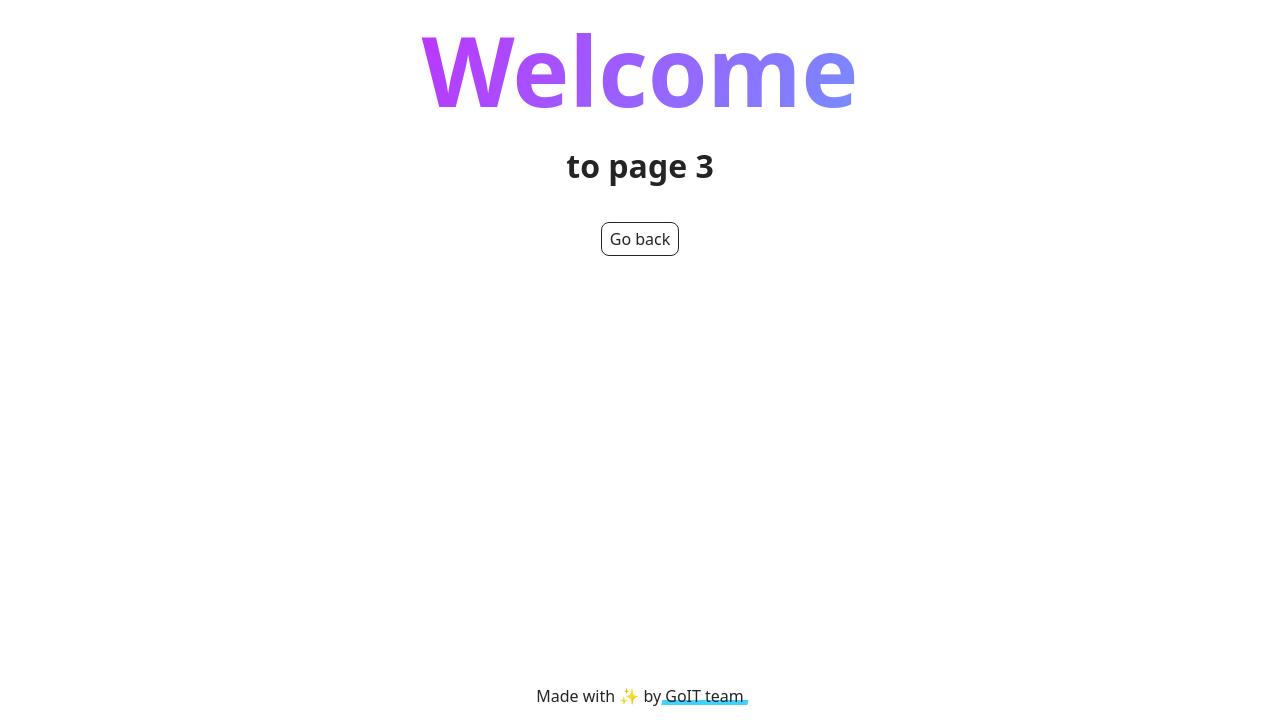
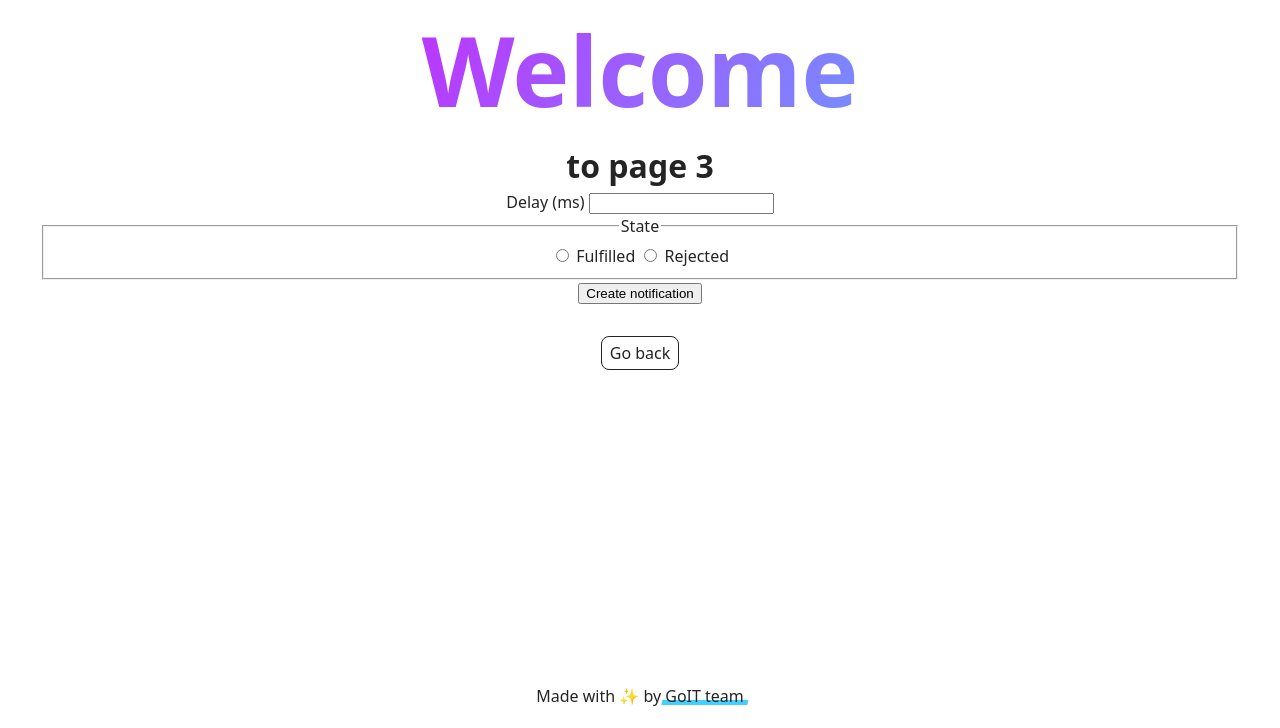
Before and after one commit to drazka/goit-js-hw-10, a plain HTML site: page page-3.html in a window 1280 px wide. Shown: the part 72-800 px from the top of the page. Drawn offline with Linux system fonts and the light colour scheme; some packages are replaced by stand-ins of ours; a script that the page names is missing.

Commit message:
Deploying to gh-pages from @ drazka/goit-js-hw-10@1eee06665b8503b1da8d22221eccc2d292a53191 🚀

```diff
--- a/assets/modulepreload-polyfill-B5Qt9EMX.js
+++ b/assets/styles-CMGI31Y4.js
@@ -1,2 +1,2 @@
 (function(){const t=document.createElement("link").relList;if(t&&t.supports&&t.supports("modulepreload"))return;for(const e of document.querySelectorAll('link[rel="modulepreload"]'))i(e);new MutationObserver(e=>{for(const r of e)if(r.type==="childList")for(const o of r.addedNodes)o.tagName==="LINK"&&o.rel==="modulepreload"&&i(o)}).observe(document,{childList:!0,subtree:!0});function s(e){const r={};return e.integrity&&(r.integrity=e.integrity),e.referrerPolicy&&(r.referrerPolicy=e.referrerPolicy),e.crossOrigin==="use-credentials"?r.credentials="include":e.crossOrigin==="anonymous"?r.credentials="omit":r.credentials="same-origin",r}function i(e){if(e.ep)return;e.ep=!0;const r=s(e);fetch(e.href,r)}})();
-//# sourceMappingURL=modulepreload-polyfill-B5Qt9EMX.js.map
+//# sourceMappingURL=styles-CMGI31Y4.js.map
--- a/page-2.js
+++ b/page-2.js
@@ -1,2 +1,2 @@
-import"./assets/modulepreload-polyfill-B5Qt9EMX.js";/* empty css                      */import{f as g}from"./assets/vendor-EyZmBGcZ.js";document.addEventListener("DOMContentLoaded",()=>{const h=document.getElementById("datetime-picker"),n=document.querySelector("button[data-start]"),c=document.querySelector("[data-days]"),i=document.querySelector("[data-hours]"),d=document.querySelector("[data-minutes]"),u=document.querySelector("[data-seconds]");let s,a;g(h,{enableTime:!0,time_24hr:!0,minuteIncrement:1,onClose(t){const e=t[0];e&&e>new Date?(a=e,n.disabled=!1):(n.disabled=!0,iziToast.error({title:"Error",message:"Please choose a date in the future"}))}});function p(t){const r=Math.floor(t/864e5),y=Math.floor(t%864e5/36e5),S=Math.floor(t%36e5/6e4),C=Math.floor(t%6e4/1e3);return{days:r,hours:y,minutes:S,seconds:C}}function o(t){return String(t).padStart(2,"0")}n.addEventListener("click",()=>{if(!a){iziToast.warning({title:"Warning",message:"Please choose a valid date first."});return}n.disabled=!0,clearInterval(s),s=setInterval(()=>{const e=a-new Date;if(e<=0){clearInterval(s),c.textContent="00",i.textContent="00",d.textContent="00",u.textContent="00",iziToast.info({title:"Info",message:"Time's up!"});return}const{days:l,hours:m,minutes:f,seconds:r}=p(e);c.textContent=o(l),i.textContent=o(m),d.textContent=o(f),u.textContent=o(r)},1e3)})});
+import"./assets/styles-CMGI31Y4.js";import{f as g}from"./assets/vendor-EyZmBGcZ.js";document.addEventListener("DOMContentLoaded",()=>{const h=document.getElementById("datetime-picker"),n=document.querySelector("button[data-start]"),c=document.querySelector("[data-days]"),i=document.querySelector("[data-hours]"),d=document.querySelector("[data-minutes]"),u=document.querySelector("[data-seconds]");let s,a;g(h,{enableTime:!0,time_24hr:!0,minuteIncrement:1,onClose(t){const e=t[0];e&&e>new Date?(a=e,n.disabled=!1):(n.disabled=!0,iziToast.error({title:"Error",message:"Please choose a date in the future"}))}});function y(t){const r=Math.floor(t/864e5),p=Math.floor(t%864e5/36e5),S=Math.floor(t%36e5/6e4),C=Math.floor(t%6e4/1e3);return{days:r,hours:p,minutes:S,seconds:C}}function o(t){return String(t).padStart(2,"0")}n.addEventListener("click",()=>{if(!a){iziToast.warning({title:"Warning",message:"Please choose a valid date first."});return}n.disabled=!0,clearInterval(s),s=setInterval(()=>{const e=a-new Date;if(e<=0){clearInterval(s),c.textContent="00",i.textContent="00",d.textContent="00",u.textContent="00",iziToast.info({title:"Info",message:"Time's up!"});return}const{days:l,hours:m,minutes:f,seconds:r}=y(e);c.textContent=o(l),i.textContent=o(m),d.textContent=o(f),u.textContent=o(r)},1e3)})});
 //# sourceMappingURL=page-2.js.map
--- a/page-3.html
+++ b/page-3.html
@@ -5,6 +5,9 @@
     <meta http-equiv="X-UA-Compatible" content="IE=edge" />
     <meta name="viewport" content="width=device-width, initial-scale=1.0" />
     <title>Page 3</title>
+    <link rel="stylesheet" href="https://cdnjs.cloudflare.com/ajax/libs/izitoast/1.4.0/css/iziToast.min.css" />
+    <script type="module" crossorigin src="/GOIT-JS-HW-10/page-3.js"></script>
+    <link rel="modulepreload" crossorigin href="/GOIT-JS-HW-10/assets/styles-CMGI31Y4.js">
     <link rel="stylesheet" crossorigin href="/GOIT-JS-HW-10/assets/styles-6aoVoLzS.css">
   </head>
   <body>
@@ -34,6 +37,26 @@
         <h1 class="main-title">
           <span class="main-title-gradient">Welcome</span> to page 3
         </h1>
+        <form class="form">
+    <label>
+      Delay (ms)
+      <input type="number" name="delay" required />
+    </label>
+
+    <fieldset>
+      <legend>State</legend>
+      <label>
+        <input type="radio" name="state" value="fulfilled" required />
+        Fulfilled
+      </label>
+      <label>
+        <input type="radio" name="state" value="rejected" required />
+        Rejected
+      </label>
+    </fieldset>
+
+    <button type="submit">Create notification</button>
+  </form>
 
         <a class="back-link" href="./index.html">Go back</a>
 
@@ -56,5 +79,6 @@
   </div>
 </footer>
 
+    <script src="https://cdn.jsdelivr.net/npm/izitoast/dist/js/iziToast.min.js"></script>
   </body>
 </html>
--- /dev/null
+++ b/page-3.js
@@ -0,0 +1,2 @@
+import"./assets/styles-CMGI31Y4.js";document.querySelector(".form").addEventListener("submit",function(s){s.preventDefault();const i=new FormData(s.target),t=parseInt(i.get("delay"),10),o=i.get("state");new Promise((e,r)=>{setTimeout(()=>{o==="fulfilled"?e(t):r(t)},t)}).then(e=>{iziToast.success({title:"Success",message:`✅ Fulfilled promise in ${e}ms`,position:"topRight"})}).catch(e=>{iziToast.error({title:"Error",message:`❌ Rejected promise in ${e}ms`,position:"topRight"})})});
+//# sourceMappingURL=page-3.js.map
```
Also changed, not shown: index.html (+1 -1 lines), page-2.html (+2 -2 lines), 4 other files.
